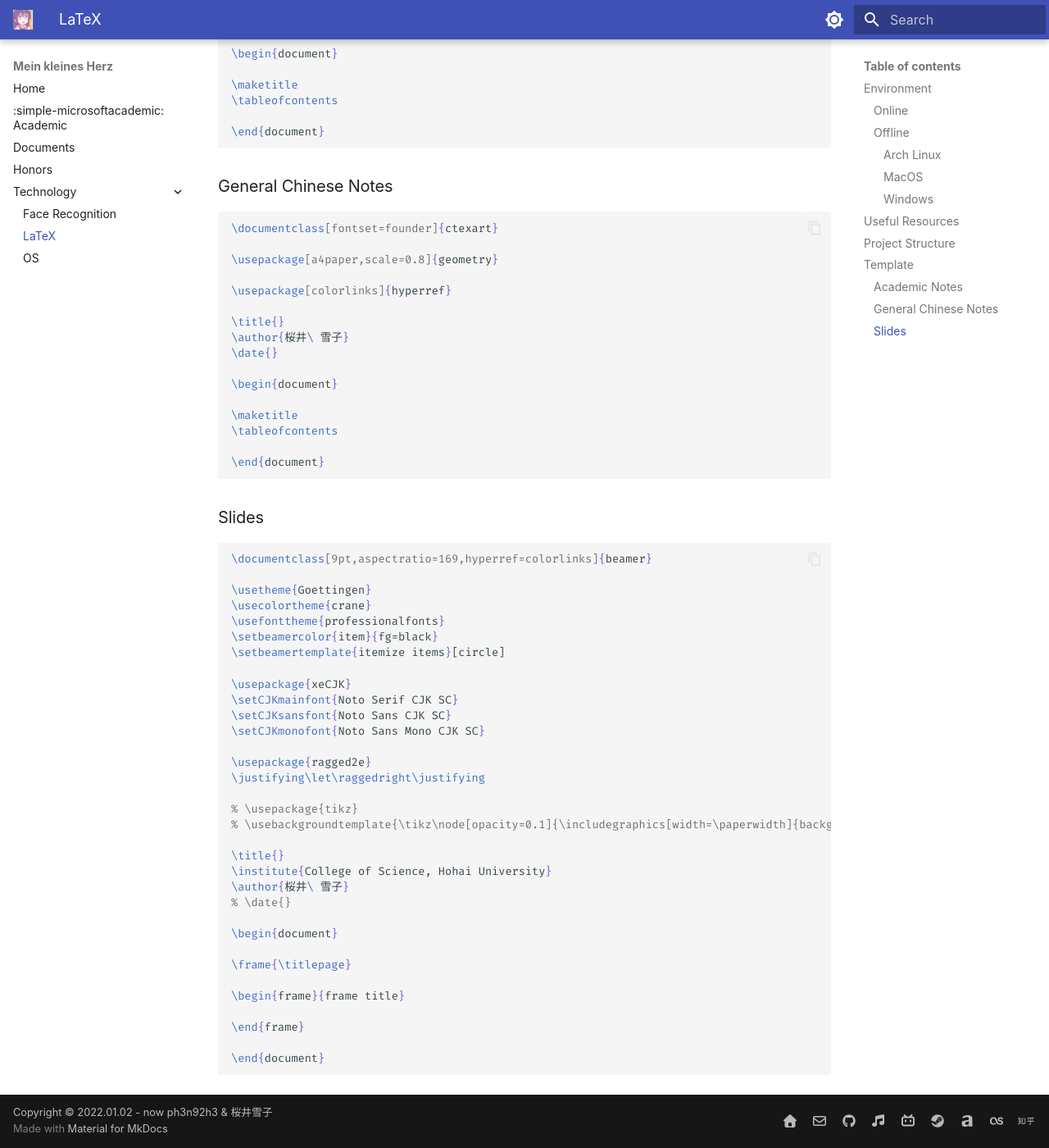
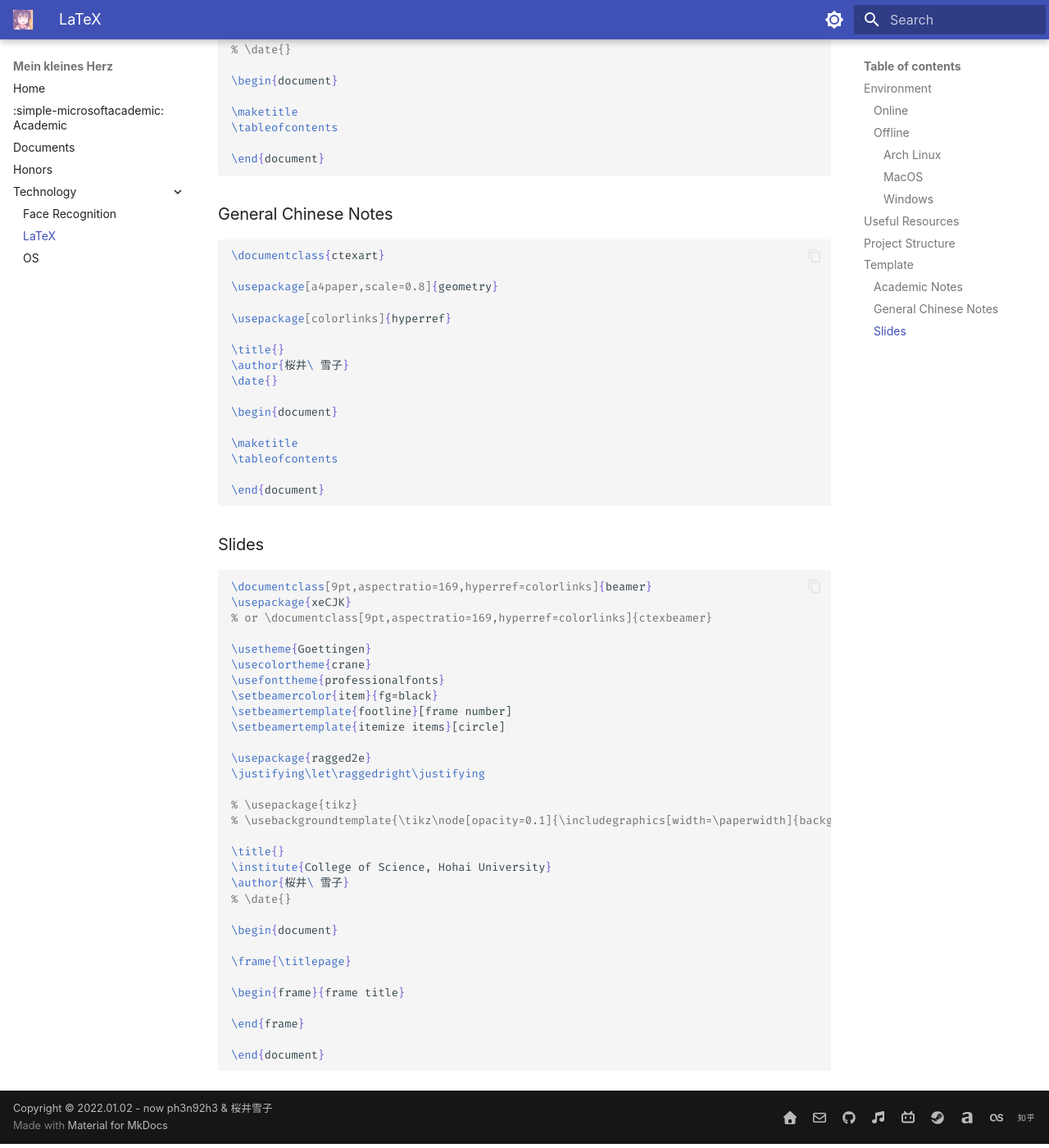
Before and after one commit to ph3n92h3/ph3n92h3.github.io, an MkDocs documentation site: the page built from docs/Technology/LaTeX.md, in a window 1280 px wide and 1400 px high, scrolled down 2648 px. Shown: the whole window at 82% size. Built offline with MkDocs 1.6.1 and Material for MkDocs 9.7.7, drawn with Linux system fonts in a browser that asks for light colours; some of the changed text lies outside the part shown.

Commit message:
update...

````diff
--- a/docs/Technology/LaTeX.md
+++ b/docs/Technology/LaTeX.md
@@ -127,7 +128,7 @@ scoop install latex latexindent # miktex
 ### General Chinese Notes
 
 ```latex
-\documentclass[fontset=founder]{ctexart}
+\documentclass{ctexart}
 
 \usepackage[a4paper,scale=0.8]{geometry}
 
@@ -149,17 +150,15 @@ scoop install latex latexindent # miktex
 
 ```latex
 \documentclass[9pt,aspectratio=169,hyperref=colorlinks]{beamer}
+\usepackage{xeCJK}
+% or \documentclass[9pt,aspectratio=169,hyperref=colorlinks]{ctexbeamer}
 
 \usetheme{Goettingen}
 \usecolortheme{crane}
 \usefonttheme{professionalfonts}
 \setbeamercolor{item}{fg=black}
+\setbeamertemplate{footline}[frame number]
 \setbeamertemplate{itemize items}[circle]
-
-\usepackage{xeCJK}
-\setCJKmainfont{Noto Serif CJK SC}
-\setCJKsansfont{Noto Sans CJK SC}
-\setCJKmonofont{Noto Sans Mono CJK SC}
 
 \usepackage{ragged2e}
 \justifying\let\raggedright\justifying
````
Also changed, not shown: other parts of docs/Technology/LaTeX.md (+3 -2 lines), docs/Technology/OS.md (+17 -1 lines), docs/index.md (+1 -1 lines), 2 other files.
